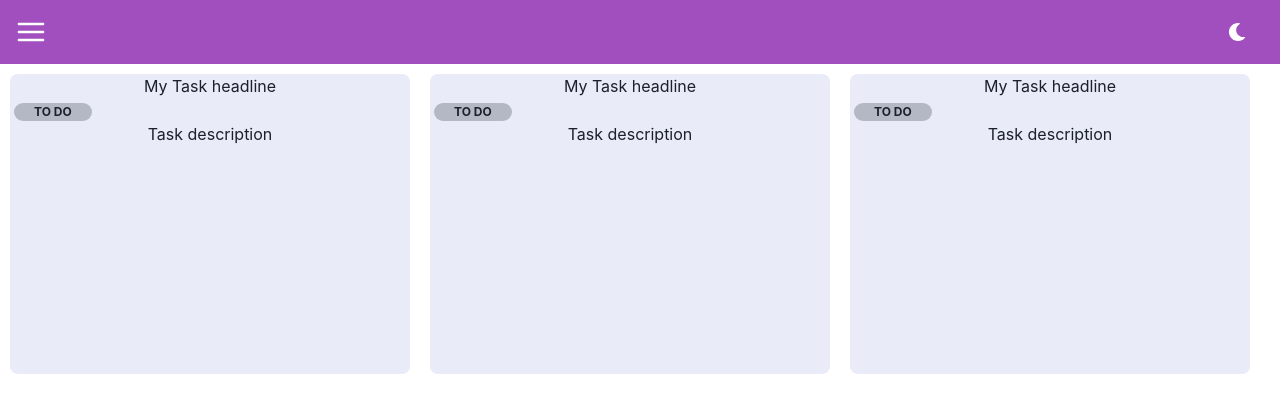
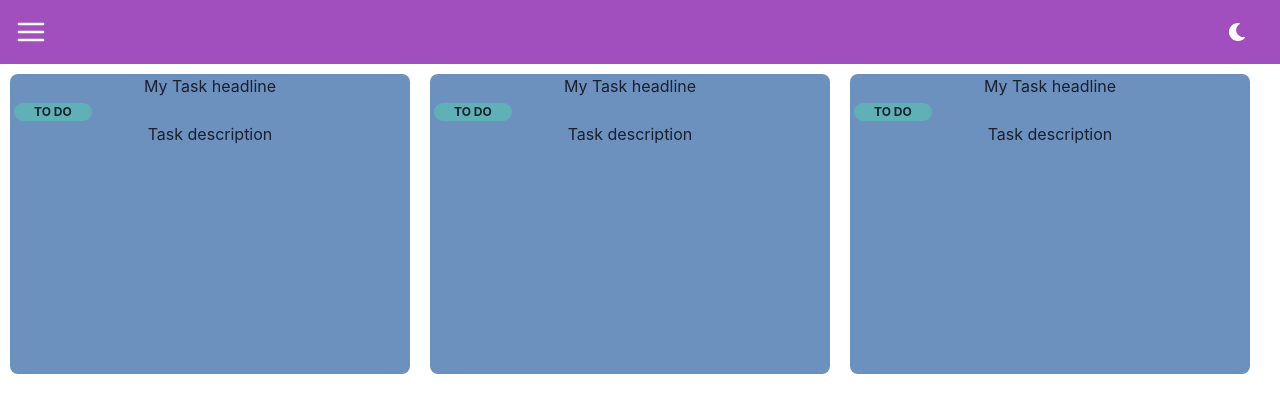
Before and after one commit to UrosDelic/bounty-hunters-fe, a React (Create React App) app: page /my-tasks in a window 1280 px wide. Shown: the top 412 px of the page. Built offline with nearby package versions, Linux system fonts and the light colour scheme.

Commit message:
dynamic colors

```diff
--- a/src/components/myTask.jsx
+++ b/src/components/myTask.jsx
@@ -3,7 +3,7 @@ import { Box, Badge } from '@chakra-ui/react';
 const MyTask = () => {
   return (
     <Box
-      bg="#E9EBF8"
+      bg="task.background"
       height="300px"
       marginTop="50px"
       margin="10px"
@@ -12,7 +12,7 @@ const MyTask = () => {
     >
       <Box textAlign="center">My Task headline</Box>
       <Box ml={1}>
-        <Badge borderRadius="full" px="5" bg="#B4B8C5">
+        <Badge borderRadius="full" px="5" bg="task.status">
           To Do
         </Badge>
       </Box>
--- a/src/theme/index.js
+++ b/src/theme/index.js
@@ -4,6 +4,10 @@ const theme = extendTheme({
   colors: {
     main: {
       purple: '#A14EBF',
+    },
+    task: {
+      background: '#6C91BF',
+      status: '#5FB0B7',
     },
   },
   fonts: {
```
